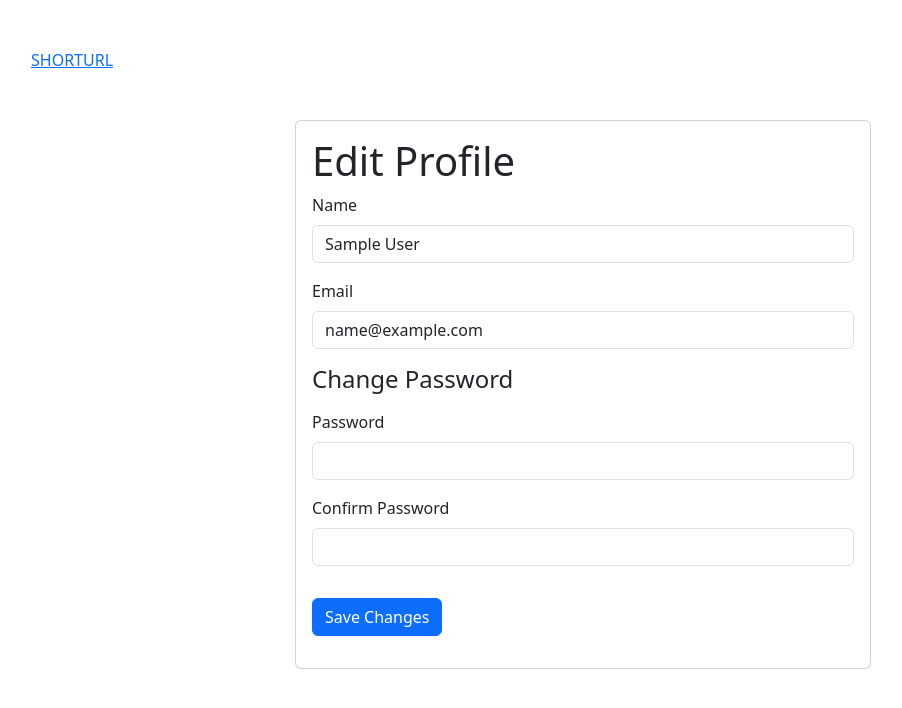
After one commit to arabeladuran/snipurl, a PHP site: page /SnipURL/profile.php in a window 1280 px wide. The commit adds this page. Shown: the top 708 px of the page, without its empty margins (57-959 px from the left). Run offline with PHP 8.4, Linux system fonts and the light colour scheme; the visitor is signed in with stand-in values (Sample User, id 1).

```diff
--- a/dashboard-nav.php
+++ b/dashboard-nav.php
@@ -1,8 +1,9 @@
 <nav>
     <a href="index.php" class="nav-logo">SHORTURL</a>
 
+    <div>
 
-    <div class="nav-btn">
-        <a href="login.php" class="btn" id="login-btn">User</a>
+        <a href="links.php" class="btn" id="login-btn">Link</a>
+        <a href="profile.php" class="btn" id="login-btn">User</a>
     </div>
 </nav>
--- a/edit-link.php
+++ b/edit-link.php
@@ -141,7 +141,6 @@ if ($short_url && empty($errors)) {
         <div class="container d-flex justify-content-center align-items-center vh-100">
             <div class="card mx-auto" style="max-width: 500px;">
                 <div class="card-body">
-
                     <h1 class="card-title">Edit Link</h1>
                     <?php if (!empty($errors)): ?>
                         <div class="form-errors">
--- /dev/null
+++ b/profile.php
@@ -0,0 +1,160 @@
+<?php
+session_start();
+
+if (!isset($_SESSION["user_id"])) {
+    header("Location: signup.php");
+    exit;
+}
+
+$mysqli = require __DIR__ . "/database.php";
+
+$user_id = $_SESSION["user_id"];
+$errors = [];
+
+if ($_SERVER["REQUEST_METHOD"] === "POST") {
+    $name = trim($_POST["name"]);
+    $email = trim($_POST["email"]);
+    $password = $_POST["password"];
+    $confirm_password = $_POST["confirm-password"];
+
+    if (empty($name)) {
+        $errors["name"] = "This field is required";
+    }
+
+    if (empty($email)) {
+        $errors["email"] = "This field is required";
+    } elseif (!filter_var($email, FILTER_VALIDATE_EMAIL)) {
+        $errors["email"] = "Please enter a valid email address";
+    }
+
+    // Check if new email is taken by another user
+    if (!array_key_exists("email", $errors)) {
+        $stmt = $mysqli->prepare("SELECT id FROM users WHERE email = ? AND id != ?");
+        $stmt->bind_param("si", $email, $user_id);
+        $stmt->execute();
+        $stmt->store_result();
+
+        if ($stmt->num_rows > 0) {
+            $errors["email-taken"] = "Email is already taken";
+        }
+    }
+
+    // Validate password (only if provided)
+    if (!empty($password)) {
+        if (
+            strlen($password) < 8 ||
+            !preg_match("/[a-z]/i", $password) ||
+            !preg_match("/[0-9]/", $password)
+        ) {
+            $errors["pw"] = "Password must be at least 8 characters and contain a letter and a number";
+        }
+
+        if ($password !== $confirm_password) {
+            $errors["pw-confirm"] = "Password does not match";
+        }
+
+        // If valid, update the database
+        if (empty($errors)) {
+            if (!empty($password)) {
+                $password_hash = password_hash($password, PASSWORD_DEFAULT);
+                $stmt = $mysqli->prepare("UPDATE users SET name = ?, email = ?, password_hash = ? WHERE id = ?");
+                $stmt->bind_param("sssi", $name, $email, $password_hash, $user_id);
+            } else {
+                $stmt = $mysqli->prepare("UPDATE users SET name = ?, email = ? WHERE id = ?");
+                $stmt->bind_param("ssi", $name, $email, $user_id);
+            }
+
+            if ($stmt->execute()) {
+                $success = true;
+            } else {
+                $errors["db"] = "Database error: " . $stmt->error;
+            }
+        }
+    }
+}
+
+$query = "SELECT * FROM users WHERE id = ? ";
+$stmt = $mysqli->prepare($query);
+$stmt->bind_param("i", $_SESSION["user_id"]);
+$stmt->execute();
+$result = $stmt->get_result();
+$user = $result->fetch_assoc();
+?>
+
+
+<!DOCTYPE html>
+<html lang="en">
+
+<head>
+    <meta charset="UTF-8">
+    <meta name="viewport" content="width=device-width, initial-scale=1.0">
+    <title>Document</title>
+    <link href="https://cdn.jsdelivr.net/npm/bootstrap@5.3.3/dist/css/bootstrap.min.css" rel="stylesheet">
+</head>
+
+<body>
+    <nav class="container d-flex justify-content-between align-items-center p-5" style="max-width: 1200px;">
+        <a href="dashboard.php" class="nav-logo">SHORTURL</a>
+    </nav>
+
+    <main>
+        <div class="container" style="max-width: 600px;">
+            <div class="card mx-auto">
+                <div class="card-body">
+                    <h1 class="card-title">
+                        Edit Profile
+                    </h1>
+
+                    <?php if (isset($email_sent)): ?>
+                        <div class="alert alert-success mt-3">Changes has been saved.</div>
+                    <?php endif; ?>
+
+                    <form action="profile.php" method="post">
+                        <div class="mb-3">
+                            <label for="name" class="form-label">Name</label>
+                            <input type="text" name="name" id="name" class="form-control"
+                                value="<?= htmlspecialchars($_POST["name"] ?? $user['name']) ?>">
+
+                            <?php if (isset($errors["name"])): ?>
+                                <em class="text-danger"><?= $errors["name"] ?></em>
+                            <?php endif; ?>
+                        </div>
+
+                        <div class="mb-3">
+                            <label for="email" class="form-label">Email</label>
+                            <input type="email" name="email" id="email" class="form-control"
+                                value="<?= htmlspecialchars($_POST["email"] ?? $user['email']) ?>">
+
+                            <?php if (isset($errors["email"])): ?>
+                                <em class="text-danger"><?= $errors["email"] ?></em>
+                            <?php elseif (isset($errors["email-taken"])): ?>
+                                <em class="text-danger"><?= $errors["email-taken"] ?></em>
+                            <?php endif; ?>
+                        </div>
+
+                        <h4 class="my-3">Change Password</h4>
+                        <div class="mb-3">
+                            <label for="password" class="form-label">Password</label>
+                            <input type="password" name="password" id="password" class="form-control">
+                        </div>
+                        <div class="mb-3">
+                            <label for="confirm-password" class="form-label">Confirm Password</label>
+                            <input type="password" name="confirm-password" id="confirmpassword" class="form-control">
+
+                            <?php if (isset($errors["pw"])): ?>
+                                <em class="text-danger"><?= $errors["pw"] ?></em>
+                            <?php elseif (isset($errors["pw-confirm"])): ?>
+                                <em class="text-danger"><?= $errors["pw-confirm"] ?></em>
+                            <?php endif; ?>
+                        </div>
+
+
+                        <button class="btn btn-primary my-3">Save Changes</button>
+                    </form>
+                </div>
+            </div>
+        </div>
+    </main>
+</body>
+
+</html>
--- a/styles/edit-link.css
+++ b/styles/edit-link.css
@@ -7,7 +7,8 @@
     --white: #fbf6f2;
 }
 
-.container{
+.card-body{
+    padding: 50px;
     font-family: 'Poppins';
     margin-top: 30px;
 }
@@ -28,7 +29,7 @@
 }
 
 .form-control:focus-within{
-    border: 2px solid transparent; /* required to enable border-image */
+    border: 2px solid transparent;
     border-image: linear-gradient(to right, #040948, #feb47b);
     border-image-slice: 1;
     box-shadow: 0 0px 5px #feb47b;
```
Also changed, not shown: index.php (+70 -29 lines), links.php (+4 -3 lines), login.php (+24 -12 lines), signup.php (+28 -22 lines), styles/links.css (+61 -41 lines).
